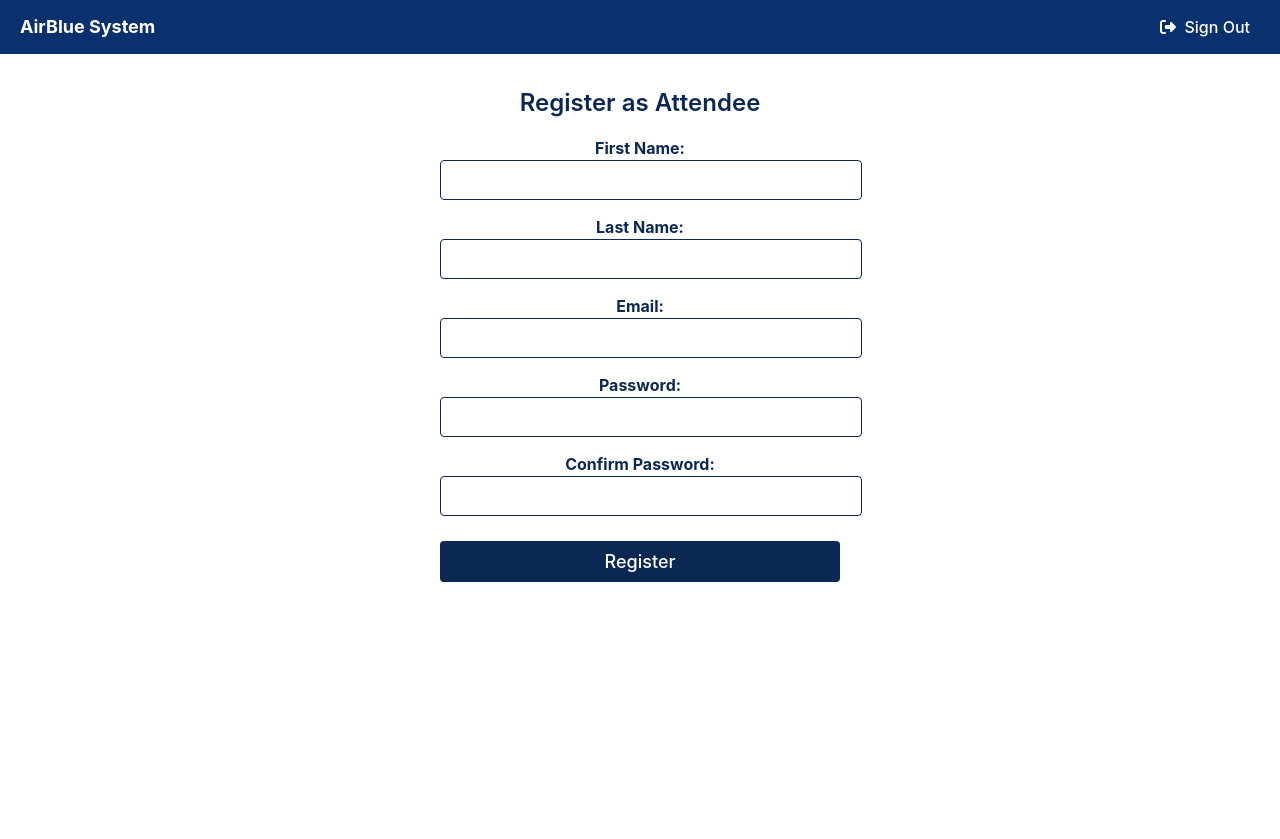
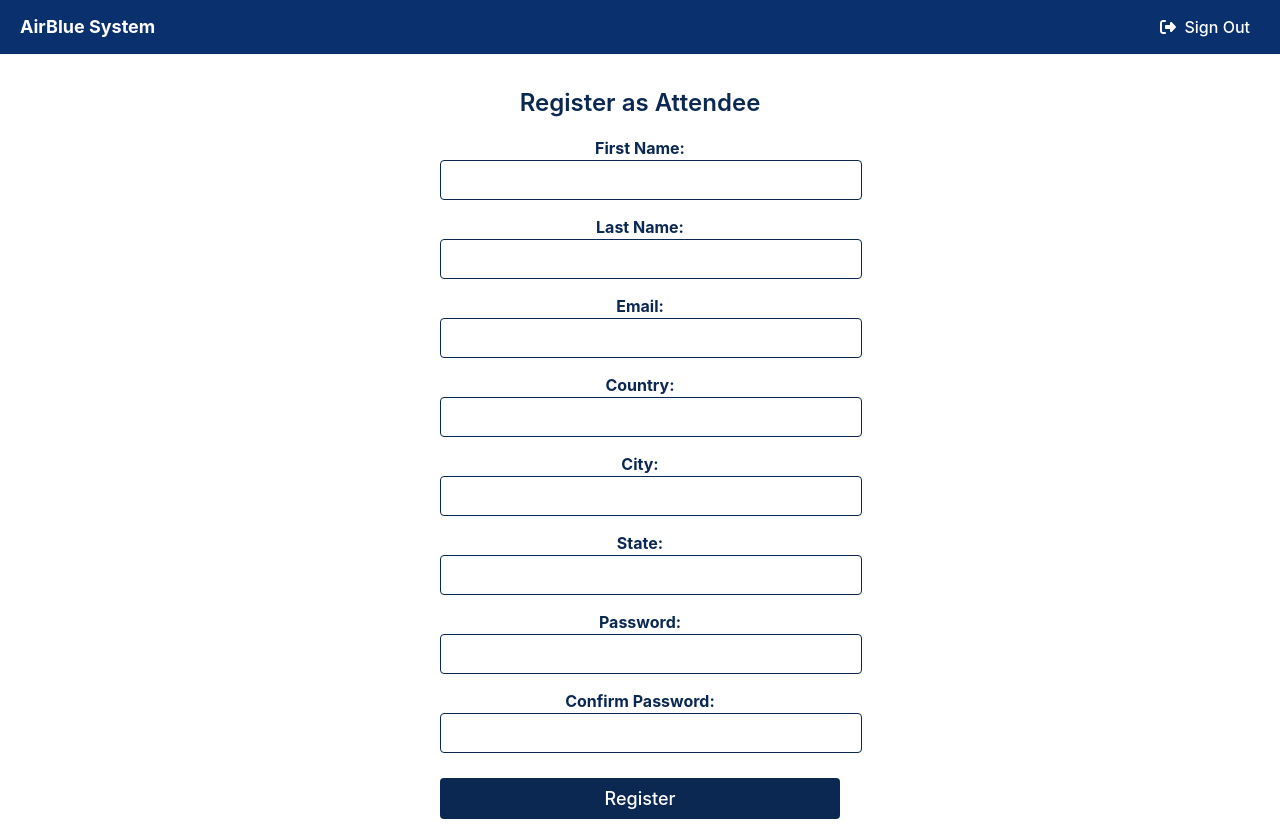
Before and after one commit to RR1288/AirBlue-frontend, a React (Vite) app: page /attendee-register in a window 1280 px wide. Before the commit the page ends 800 px from the top, so only its background shows below. Built offline with nearby package versions, Linux system fonts and the light colour scheme.

Commit message:
Added integration for attendee registration, not able to test fully right now as I am having internal server errors on backend staging both deployed and locally

```diff
--- a/src/pages/AttendeeRegister.jsx
+++ b/src/pages/AttendeeRegister.jsx
@@ -2,27 +2,32 @@ import React, { useState, useEffect } from 'react';
 import { useNavigate } from 'react-router-dom';
 import Header from '../components/Header';
 import { sendError } from '../utils/response';
+import getData from "../utils/getData";
+import { useNotifications } from "../components/NotificationProvider";
 
-const Notification = ({ message, onClose }) => {
-    useEffect(() => {
-        const timer = setTimeout(() => {
-            onClose();
-        }, 2000);
-        return () => clearTimeout(timer);
-    }, [onClose]);
+// const Notification = ({ message, onClose }) => {
+//     useEffect(() => {
+//         const timer = setTimeout(() => {
+//             onClose();
+//         }, 2000);
+//         return () => clearTimeout(timer);
+//     }, [onClose]);
 
-    return <div style={styles.notification}>{message}</div>;
-};
+//     return <div style={styles.notification}>{message}</div>;
+// };
 
 const RegisterAttendeePage = () => {
     const [formData, setFormData] = useState({
         firstName: '',
         lastName: '',
         email: '',
+        country: '',
+        city: '',
+        state: '',
         password: '',
         confirmPassword: '',
     });
-    const [notification, setNotification] = useState('');
+    const { addNotification } = useNotifications();
     const navigate = useNavigate();
 
     const handleChange = (e) => {
@@ -33,30 +38,36 @@ const RegisterAttendeePage = () => {
     const handleSubmit = async (e) => {
         e.preventDefault();
 
+        //This is what the endpoint will accept
+        const body = {
+            fname: formData.firstName,
+            lname: formData.lastName,
+            email: formData.email,
+            country: formData.country,
+            city: formData.city,
+            state: formData.state,
+            password: formData.password
+        };
+
         if (formData.password !== formData.confirmPassword) {
             sendError('Passwords do not match.');
             return;
         }
 
         try {
-            const response = await fetch("https://airblue-backend-staging-eac124cc32ab.herokuapp.com/auth/register", {
-                method: 'POST',
-                headers: {
-                    'Content-Type': 'application/json',
-                    Accept: 'application/json',
-                },
-                body: JSON.stringify(formData),
-            });
+            const response = await getData("POST", "/users/create-end-user", body);
+            if (response.ok) {
+                const data = await response.json();
+                console.log(data);
 
-            const data = await response.json();
-
-            if (response.ok) {
-                setNotification('Registration Successful! Redirecting to login page...');
-                setTimeout(() => {
-                    navigate('/');
-                }, 2000);
+                addNotification({
+                    type: 'success',
+                    title: 'Registration Successful! Redirecting to login page...',
+                    message: data.message,
+                });
+                navigate("/"); //Redirect to login page
             } else {
-                sendError(data.error || 'Registration failed. Please try again.');
+                alert("Could not register, try again");
             }
         } catch (error) {
             console.error(error);
@@ -108,6 +119,42 @@ const RegisterAttendeePage = () => {
                             />
                         </div>
                         <div style={styles.formGroup}>
+                            <label htmlFor="country" style={styles.label}>Country:</label>
+                            <input
+                                id="country"
+                                name="country"
+                                type="country"
+                                value={formData.country}
+                                onChange={handleChange}
+                                style={styles.input}
+                                required
+                            />
+                        </div>
+                        <div style={styles.formGroup}>
+                            <label htmlFor="city" style={styles.label}>City:</label>
+                            <input
+                                id="city"
+                                name="city"
+                                type="city"
+                                value={formData.city}
+                                onChange={handleChange}
+                                style={styles.input}
+                                required
+                            />
+                        </div>
+                        <div style={styles.formGroup}>
+                            <label htmlFor="state" style={styles.label}>State:</label>
+                            <input
+                                id="state"
+                                name="state"
+                                type="state"
+                                value={formData.state}
+                                onChange={handleChange}
+                                style={styles.input}
+                                required
+                            />
+                        </div>
+                        <div style={styles.formGroup}>
                             <label htmlFor="password" style={styles.label}>Password:</label>
                             <input
                                 id="password"
@@ -135,7 +182,6 @@ const RegisterAttendeePage = () => {
                     </form>
                 </div>
             </div>
-            {notification && <Notification message={notification} onClose={() => setNotification('')} />}
         </div>
     );
 };
```
